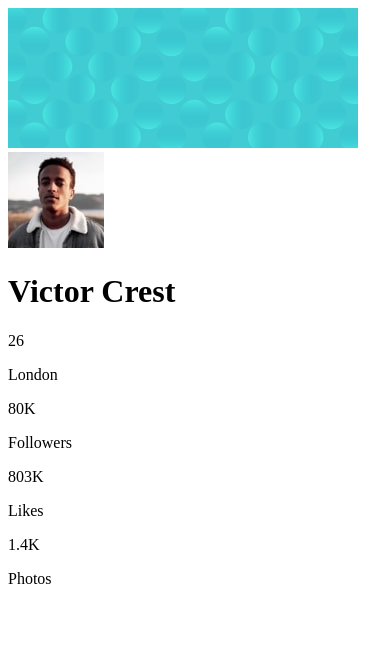
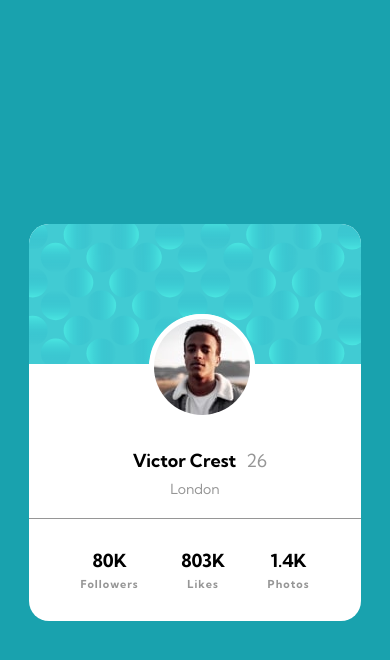
Before and after one commit to gusanchedev/prj-04-profile-card-component, a plain HTML site: page index.html in a window 390 px wide. Drawn offline with Linux system fonts and the light colour scheme.

Commit message:
Add styles for mobile screens

```diff
--- a/index.html
+++ b/index.html
@@ -7,7 +7,10 @@
   <link rel="icon" type="image/png" sizes="32x32" href="./images/favicon-32x32.png">
 
   <title>Frontend Mentor | Profile card component</title>
-
+  <link rel="preconnect" href="https://fonts.googleapis.com">
+<link rel="preconnect" href="https://fonts.gstatic.com" crossorigin>
+<link href="https://fonts.googleapis.com/css2?family=Kumbh+Sans:wght@400;700&display=swap" rel="stylesheet">
+<link rel="stylesheet" href="styles.css">
 </head>
 <body>
   <div class="card">
--- /dev/null
+++ b/styles.css
@@ -0,0 +1,79 @@
+:root {
+  --Dark-cyan: hsl(185, 75%, 39%);
+  --Very-dark-desaturated-blue: hsl(229, 23%, 23%);
+  --Dark-grayish-blue: hsl(227, 10%, 46%);
+  --Dark-gray: hsl(0, 0%, 59%);
+
+}
+* {
+  padding: 0;
+  margin: 0;
+  box-sizing: border-box;
+}
+body {
+  font-size: 18px;
+  font-family: 'Kumbh Sans', sans-serif;
+  height: 100vh;
+  display: flex;
+  justify-content: center;
+  align-items: center;
+  background-color: var(--Dark-cyan);
+}
+.card {
+  overflow: hidden;
+  border: none;
+  border-radius: 20px;
+  text-align: center;
+  background-color: white;
+  max-width: 85%;
+  position: relative;
+}
+.photo-container {
+  position: absolute;
+  top: 90px;
+  left: 120px;
+  background-color: white;
+  border-radius: 50%;
+}
+.photo-container img {
+  border-radius: 50%;
+  border: 5px solid white;
+}
+.user-info {
+  margin-top: 80px;
+}
+h1 {
+  display: inline-block;
+  font-size: 18px;
+  font-weight: 700;
+  margin: 0 10px;
+}
+.user-info span {
+  color: var(--Dark-gray);
+  font-weight: 400;
+}
+.user-info p {
+  margin: 8px 0 20px 0;
+  font-size: 14px;
+  color: var(--Dark-gray);
+}
+.user-stats {
+  display: flex;
+  flex-wrap: nowrap;
+  align-items: center;
+  justify-content: space-around;
+  padding: 30px;
+  border-top: 1px solid var(--Dark-gray);
+  text-align: center;
+}
+.user-stats p:first-child {
+  font-size: 18px;
+  font-weight: 700;
+}
+.user-stats p:last-child {
+  font-size: 11px;
+  letter-spacing: 1px;
+  color: var(--Dark-gray);
+  margin-top: 5px;
+  font-weight: 600;
+}
```
